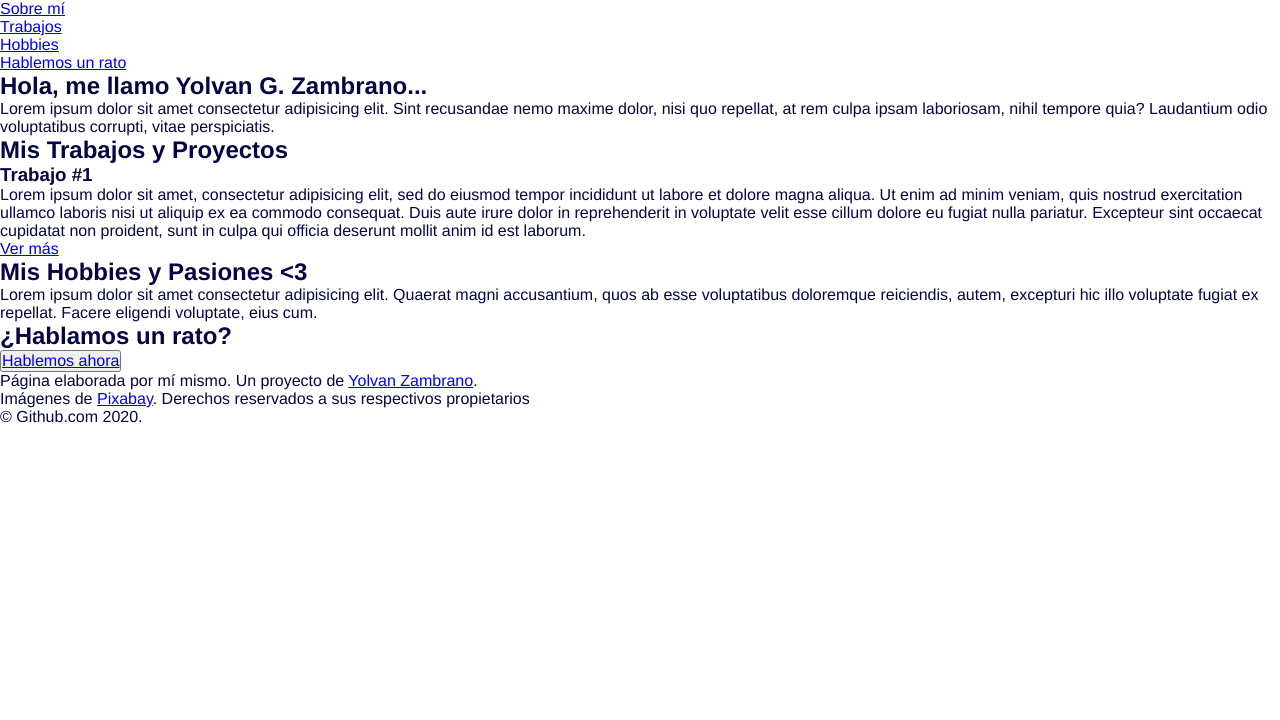
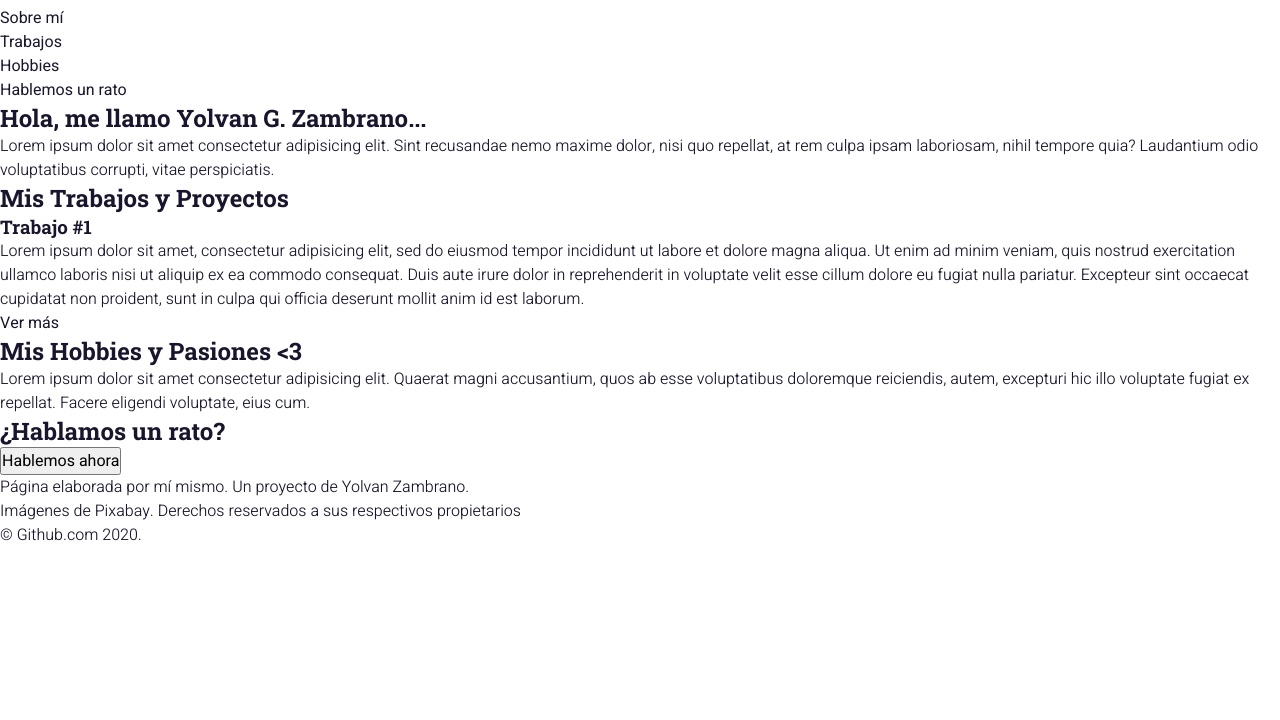
Before and after one commit to yolvangz/yolvangzg.github.io, a plain HTML site: page index.html in a window 1280 px wide. Shown: the part 80-800 px from the top of the page. Drawn offline with Linux system fonts and the light colour scheme.

Commit message:
G.G Blog | Arreglos en el landing-page =======================================
 - Fuentes Heebo y Roboto Slab añadidas como @import en el index.html.
 - Paleta de colores añadida.
 - Variables de color implementadas.
 - Estilos generales actualizados.
 - (Fixed) Etiqueta <base> estaba posicionada erróneamente en el index.html

```diff
--- a/css/index.css
+++ b/css/index.css
@@ -1,3 +1,27 @@
+/* Variables */
+:root{
+	/* ------------------ Paleta de colores ------------------ */
+
+	/* Original Color Pallete (from coolors.co)
+		--amaranth-red: #d72638ff;
+		--green-blue-crayola: #3f88c5ff;
+		--deep-saffron: #f49d37ff;
+		--dark-purple: #140f2dff;
+		--red-pigment: #f22b29ff;
+	*/
+
+	--color-primary: #d72638ff; /* Principal */
+	--color-secondary: #3f88c5ff; /* Secundario */
+	--color-white: #ffffff; /* Blanco */
+	--color-light: #f0f0f0; /* Gris Claro */
+	--color-dark: #19152cff; /* Negro */
+	/*--color-success:; /* Verde */
+	--color-warning: #f49d37ff; /* Amarillo */
+	--color-danger: #f22b29ff; /* Rojo */
+	--color-wattpad: #ff7f66ff; /* Orange */
+}
+
+/* ------------------ Estilos Generales ------------------ */
 *{
     box-sizing: border-box;
     margin: 0;
@@ -5,6 +29,16 @@
 }
 body{
     font-size: 16px;
-    font-family: Helvetica, Arial, sans-serif;
-    color: #050641;
+    font-family: 'Heebo', sans-serif;
+    color: var(--color-dark);
 }
+h1, h2, h3, h4{
+	font-family: 'Roboto Slab', serif;
+}
+p{
+	font-weight: 300;
+}
+a{
+	color: inherit;
+	text-decoration: none;
+}
--- a/index.html
+++ b/index.html
@@ -7,13 +7,22 @@
 	<meta name="description" content='Desarrollador Front-end, estudiante de la UNEFA, autor de la historia de Wattpad "Esclavo de la Luna"'>
 	<meta name="keywords" content="UNEFA, estudiante, desarrollador web, programador, Front-end, escritor, Esclavo de la Luna, Wattpad, blog, biografía">
 	<meta http-equiv="ie=edge">
+	<base href="./">
 
 	<title>G.G. Zambrano</title>
 	<link rel="favicon" href="">
-	<!--Stylesheets-->
+
+	<!-- Hojas de Estilos y locales -->
 	<link rel="stylesheet" href="css/normalize.css">
 	<link rel="stylesheet" href="css/index.css">
-	<base href="./">
+
+	<style>
+		/* Fonts Import */
+			/* 'Roboto Slab', serif */
+		@import url('https://fonts.googleapis.com/css2?family=Roboto+Slab:wght@300;700&display=swap');
+			/* 'Heebo', sans-serif */
+		@import url('https://fonts.googleapis.com/css2?family=Heebo:wght@300;400;700&display=swap');
+	</style>
 </head>
 <body>
 	<!-- Start Main Header -->
@@ -53,9 +62,7 @@
 			</article>
 		</section>
 		<section id="hobbies-y-pasiones">
-			<h2>
-				Mis Hobbies y Pasiones <3
-			</h2>
+			<h2>Mis Hobbies y Pasiones <3</h2>
 			<p>Lorem ipsum dolor sit amet consectetur adipisicing elit. Quaerat magni accusantium, quos ab esse voluptatibus doloremque reiciendis, autem, excepturi hic illo voluptate fugiat ex repellat. Facere eligendi voluptate, eius cum.</p>
 		</section>
 		<section id="contacto">
```
